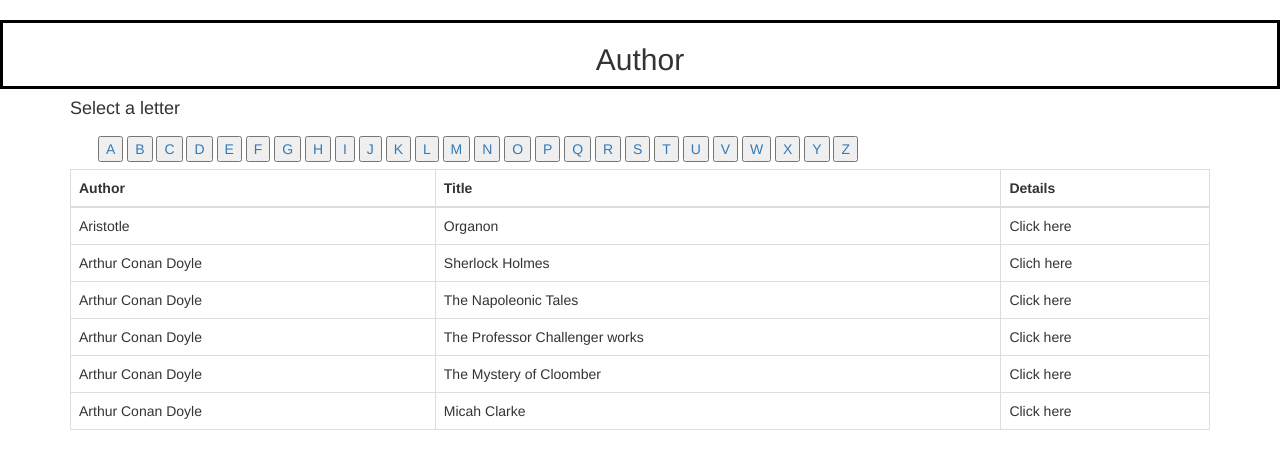
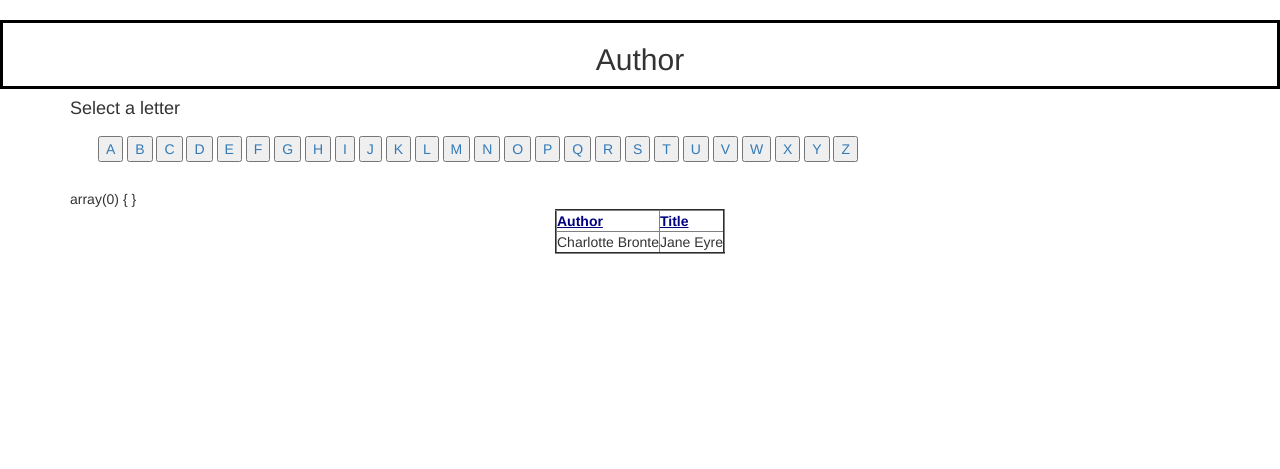
Before and after one commit to akters/bangkokbookstore, a PHP site: page /BookstoreAuthor.php in a window 1280 px wide. Shown: the part 104-573 px from the top of the page. Run offline with PHP 8.4, Linux system fonts and the light colour scheme; data comes from the database, SQL or seed files in the repository; a stand-in replaces the project's code that opens the database connection.

Commit message:
Author Tab

```diff
--- a/BookstoreAuthor.php
+++ b/BookstoreAuthor.php
@@ -48,7 +48,6 @@
 <h4>Select a letter </h4>
  <div id="nav" class="CharacterContainer"></div>
   <table class="table table-bordered">
-
  <div class="container">
   <div class="btn-toolbar">
     <div class="btn-group btn-group-black">
@@ -81,51 +80,39 @@
       <a href=\"https://www.bookbrowse.com/authors/allauthors/index.cfm/fuseaction/long_view/author_last_name_starts_with/z"><button>Z</button></a>
       </div>
 
+<?php
+require('connect.php');
+$result = $conn->query("select * from Book");
+?>
 
-  <thead>
-  <tr>
-  <th>Author</th>
-    <th>Title</th>
-      <th>Details</th>
-         </tr>
-    </thead>
-    <tbody>
-      <tr>
-        <td>Aristotle</td>
-        <td>Organon</td>
-        <td>Click here</td>
+<table border="2" align="center">
+<tr>
+  <td><strong><font color=navy><u>Author</strong></u></font></td>
+  <td><strong><font color=navy><u>Title</strong></u></font></td>
+</tr>
 
-        </tr>
-        <tr>
-        <td>Arthur Conan Doyle</td>
-        <td>Sherlock Holmes</td>
-        <td>Clich here</td>
-        </tr>
-         <tr>
-        <td>Arthur Conan Doyle</td>
-        <td> The Napoleonic Tales</td>
-        <td>Click here</td>
-        </tr>
-          <tr>
-        <td>Arthur Conan Doyle</td>
-        <td> The Professor Challenger works</td>
-        <td>Click here</td>
-        </tr>
-          <tr>
-        <td>Arthur Conan Doyle</td>
-        <td> The Mystery of Cloomber</td>
-        <td>Click here</td>
-        </tr>
-          <tr>
-        <td>Arthur Conan Doyle</td>
-        <td>Micah Clarke</td>
-        <td>Click here</td>
-        </tr>
-    </tbody>
-  </table>
+<?php
+var_dump($_POST);
+   ?>
 
-    </tbody>
-  </table>
-</div>
+<?php
+$sql = "SELECT * from Book";
+$result = $conn->query($sql);
+$return_arr = array();
+if ($result->num_rows > 0) {
+    // output data of each row
+    while($row = $result->fetch_assoc()) {
+      echo
+"<tr>
+    <td>{$row['Author']}</td>
+    <td>{$row['Title']}</td>
+</tr>\n";
+    }
+} else {
+    echo "0 results";
+}
+$conn->close();
+?>
+
 </body>
-</html>
+</http>
```
